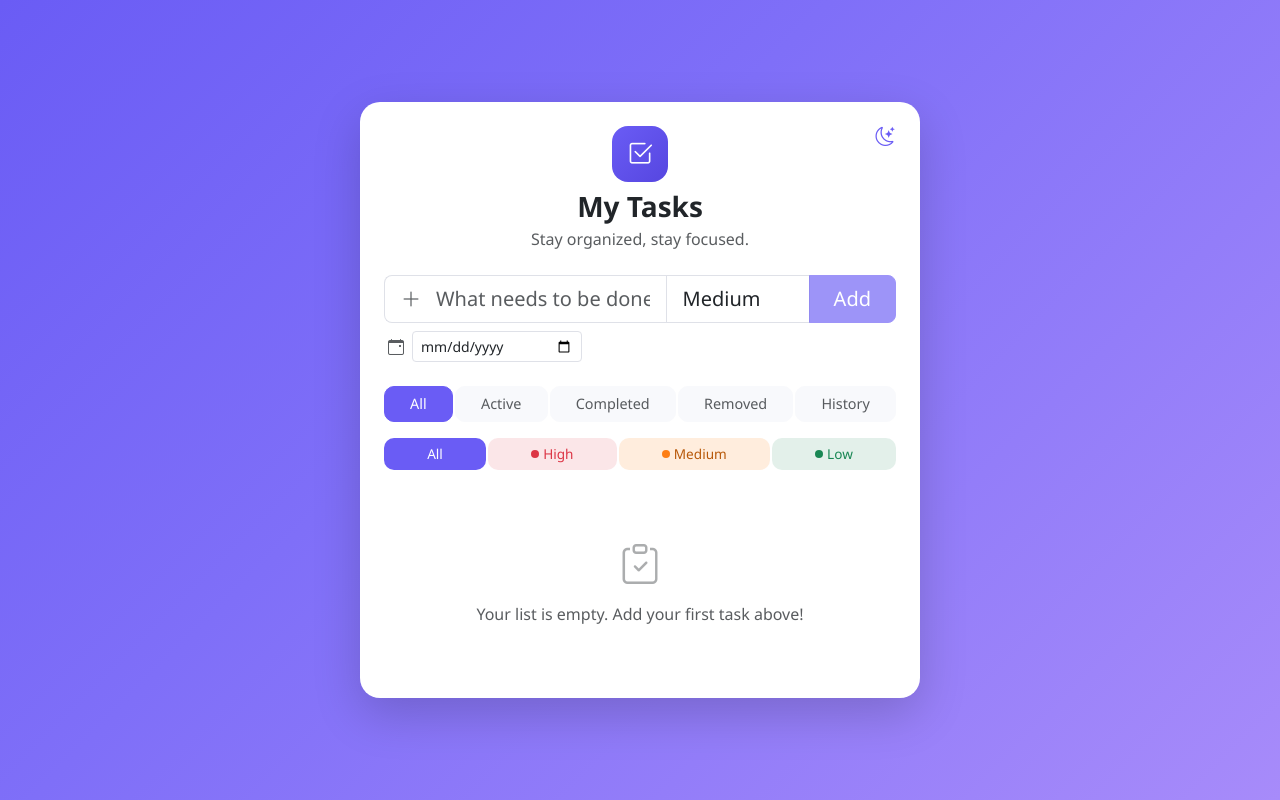
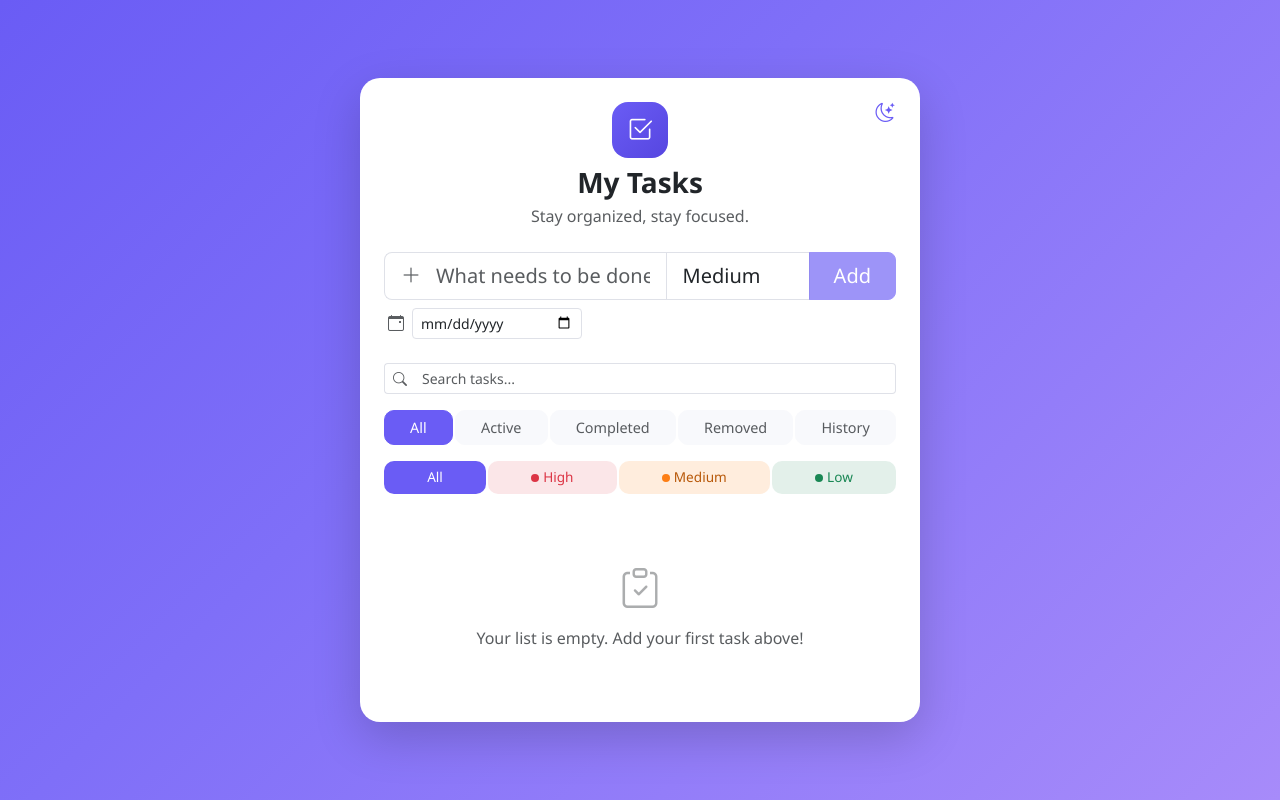
Before and after one commit to Ammar-daham/todolist, a Vue app: page / in a window 1280 px wide. Built offline with nearby package versions, Linux system fonts and the light colour scheme.

Commit message:
Add search/keyword filter
Adds a search box that filters tasks by keyword, combining with the
existing priority filter across all views. Empty states now
distinguish an empty list from a search/filter with no matches.

```diff
--- a/src/components/TodoApp.vue
+++ b/src/components/TodoApp.vue
@@ -5,6 +5,7 @@ import ThemeToggle from './ThemeToggle.vue'
 import TodoHeader from './TodoHeader.vue'
 import TodoInput from './TodoInput.vue'
 import TodoProgress from './TodoProgress.vue'
+import TodoSearch from './TodoSearch.vue'
 import TodoFilters from './TodoFilters.vue'
 import PriorityFilter from './PriorityFilter.vue'
 import TodoList from './TodoList.vue'
@@ -14,9 +15,11 @@ import TodoHistory from './TodoHistory.vue'
 const {
 	filter,
 	priorityFilter,
+	searchQuery,
 	filteredTodos,
 	removedTodos,
 	allTodos,
+	hasAnyTodos,
 	addTodo,
 	editTodo,
 	setDueDate,
@@ -44,6 +47,7 @@ const { isDark, toggleTheme } = useTheme()
 				<TodoInput @add="addTodo" />
 
 				<TodoProgress v-if="totalCount" :remaining-count="remainingCount" :total-count="totalCount" :progress="progress" />
+				<TodoSearch v-model="searchQuery" />
 				<TodoFilters v-model="filter" />
 				<PriorityFilter v-model="priorityFilter" />
 
@@ -52,6 +56,7 @@ const { isDark, toggleTheme } = useTheme()
 					:todos="filteredTodos"
 					:total-count="totalCount"
 					:remaining-count="remainingCount"
+					:has-any-todos="hasAnyTodos"
 					@toggle="toggleTodo"
 					@edit="editTodo"
 					@set-due-date="setDueDate"
--- a/src/components/TodoList.vue
+++ b/src/components/TodoList.vue
@@ -5,6 +5,7 @@ defineProps({
 	todos: { type: Array, required: true },
 	totalCount: { type: Number, required: true },
 	remainingCount: { type: Number, required: true },
+	hasAnyTodos: { type: Boolean, required: true },
 })
 defineEmits(['toggle', 'edit', 'set-due-date', 'remove', 'clear-completed'])
 </script>
@@ -22,14 +23,19 @@ defineEmits(['toggle', 'edit', 'set-due-date', 'remove', 'clear-completed'])
 		/>
 	</transition-group>
 
-	<div v-if="totalCount && !todos.length" class="text-center text-muted py-5">
+	<div v-if="!hasAnyTodos" class="text-center text-muted py-5">
+		<i class="bi bi-clipboard-check fs-1 d-block mb-2 opacity-50"></i>
+		Your list is empty. Add your first task above!
+	</div>
+
+	<div v-else-if="!totalCount" class="text-center text-muted py-5">
+		<i class="bi bi-search fs-1 d-block mb-2 opacity-50"></i>
+		No tasks match your search or filters.
+	</div>
+
+	<div v-else-if="!todos.length" class="text-center text-muted py-5">
 		<i class="bi bi-inbox fs-1 d-block mb-2 opacity-50"></i>
 		Nothing here yet.
-	</div>
-
-	<div v-if="!totalCount" class="text-center text-muted py-5">
-		<i class="bi bi-clipboard-check fs-1 d-block mb-2 opacity-50"></i>
-		Your list is empty. Add your first task above!
 	</div>
 
 	<div v-if="remainingCount !== totalCount" class="text-end mt-3">
--- /dev/null
+++ b/src/components/TodoSearch.vue
@@ -0,0 +1,50 @@
+<script setup>
+defineProps({
+	modelValue: { type: String, required: true },
+})
+defineEmits(['update:modelValue'])
+</script>
+
+<template>
+	<div class="input-group input-group-sm todo-search mb-3">
+		<span class="input-group-text border-end-0">
+			<i class="bi bi-search text-muted"></i>
+		</span>
+		<input
+			:value="modelValue"
+			type="text"
+			class="form-control border-start-0"
+			:class="{ 'border-end-0': modelValue }"
+			placeholder="Search tasks..."
+			@input="$emit('update:modelValue', $event.target.value)"
+		/>
+		<button
+			v-if="modelValue"
+			type="button"
+			class="btn search-clear"
+			aria-label="Clear search"
+			@click="$emit('update:modelValue', '')"
+		>
+			<i class="bi bi-x-lg"></i>
+		</button>
+	</div>
+</template>
+
+<style scoped>
+.todo-search .form-control:focus {
+	box-shadow: none;
+}
+.todo-search .input-group-text,
+.todo-search .form-control,
+.todo-search .search-clear {
+	border-color: var(--border);
+	background: var(--surface);
+}
+
+.search-clear {
+	color: var(--text-done);
+}
+.search-clear:hover {
+	color: var(--danger);
+}
+</style>
--- a/src/composables/useTodos.js
+++ b/src/composables/useTodos.js
@@ -23,6 +23,7 @@ export function useTodos() {
 	const todos = ref(loadTodos())
 	const filter = ref('all')
 	const priorityFilter = ref('all')
+	const searchQuery = ref('')
 
 	watch(
 		todos,
@@ -87,9 +88,16 @@ export function useTodos() {
 		})
 	}
 
-	const visibleTodos = computed(() =>
-		todos.value.filter((t) => priorityFilter.value === 'all' || (t.priority || 'medium') === priorityFilter.value)
-	)
+	const visibleTodos = computed(() => {
+		const query = searchQuery.value.trim().toLowerCase()
+		return todos.value.filter((t) => {
+			const matchesPriority = priorityFilter.value === 'all' || (t.priority || 'medium') === priorityFilter.value
+			const matchesSearch = !query || t.text.toLowerCase().includes(query)
+			return matchesPriority && matchesSearch
+		})
+	})
+
+	const hasAnyTodos = computed(() => todos.value.some((t) => !t.removedAt))
 
 	const activeTodos = computed(() => visibleTodos.value.filter((t) => !t.removedAt))
 
@@ -117,9 +125,11 @@ export function useTodos() {
 	return {
 		filter,
 		priorityFilter,
+		searchQuery,
 		filteredTodos,
 		removedTodos,
 		allTodos,
+		hasAnyTodos,
 		addTodo,
 		editTodo,
 		setDueDate,
```
